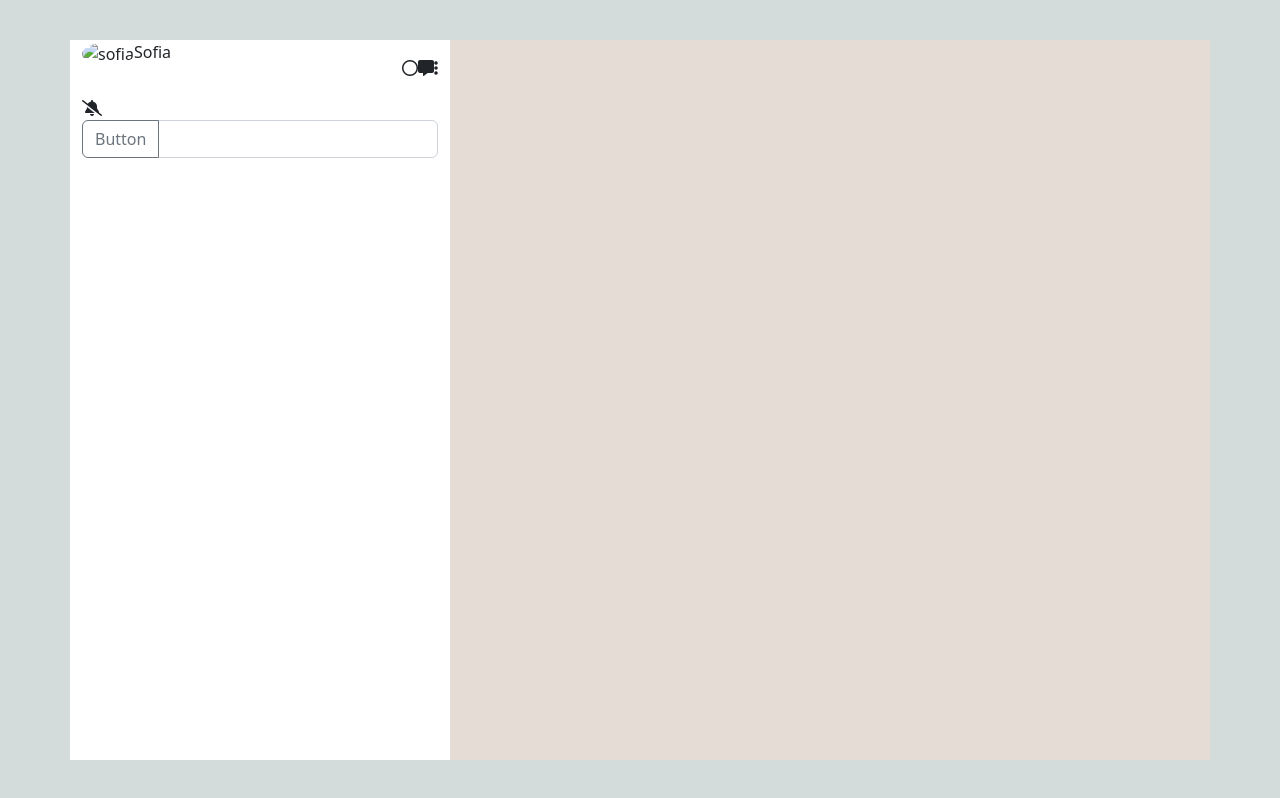
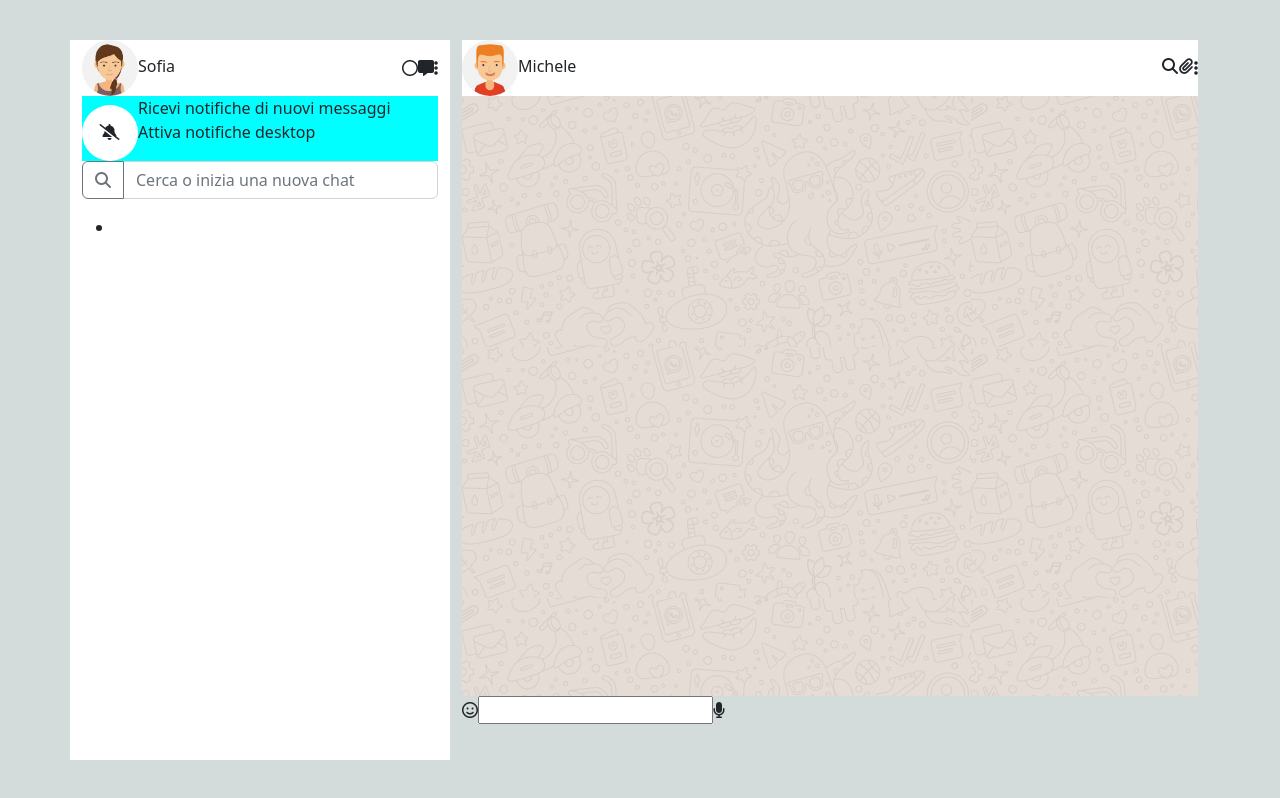
Before and after one commit to GabrieleSalati/vue-boolzapp, a plain HTML site: page index.html in a window 1280 px wide. Drawn offline with nearby package versions, Linux system fonts and the light colour scheme.

Commit message:
base graphics added

```diff
--- a/css/style.css
+++ b/css/style.css
@@ -1,3 +1,9 @@
+* {
+    margin: 0;
+    padding: 0;
+    box-sizing: border-box;
+}
+
 body {
     background-color: #d3dbdb;
     height: 100vh;
@@ -13,8 +19,7 @@ body {
     height: 90vh;
 }
 
-.chat {
-    background-color: #e4dcd5;
+.chatbox {
     height: 90vh;
 }
 
@@ -32,3 +37,29 @@ p {
     vertical-align: middle;
     line-height: 3.5rem;
 }
+
+.notifications {
+    background-color: aqua;
+}
+
+.fa-bell-slash {
+    padding-left: 1.1rem;
+    padding-top: 1.2rem;
+}
+
+.bell {
+    height: 3.5rem;
+    width: 3.5rem;
+    border-radius: 50%;
+    background-color: white;
+    display: inline-block;
+}
+
+.current-chat {
+    background-color: white;
+}
+
+.messages {
+    height: 75vh;
+    background-image: url(../img/mine.jpg)
+}
--- a/index.html
+++ b/index.html
@@ -50,20 +50,40 @@
                         </div>
                     </div>
                     <div class="notifications">
-                        <i class="fa-solid fa-bell-slash"></i>
+                        <div class="bell"><i class="fa-solid fa-bell-slash"></i></div>
+                        <p>Ricevi notifiche di nuovi messaggi <br> Attiva notifiche desktop</p>
                     </div>
                     <div class="input-group mb-3">
-                        <button class="btn btn-outline-secondary" type="button" id="button-addon1">Button</button>
-                        <input type="text" class="form-control" placeholder=""
+                        <button class="btn btn-outline-secondary" type="button" id="button-addon1"><i
+                                class="fa-solid fa-magnifying-glass"></i></button>
+                        <input type="text" class="form-control" placeholder="Cerca o inizia una nuova chat"
                             aria-label="Example text with button addon" aria-describedby="button-addon1">
                     </div>
                     <div>
                         <ul>
-
+                            <li></li>
                         </ul>
                     </div>
                 </div>
-                <div class="col-8 chat"></div>
+                <div class="col-8 chatbox">
+                    <div class="current-chat d-flex justify-content-between">
+                        <div>
+                            <img src="./img/avatar_1.jpg" alt="Michele">
+                            <p>Michele</p>
+                        </div>
+                        <div>
+                            <i class="fa-solid fa-magnifying-glass"></i>
+                            <i class="fa-solid fa-paperclip"></i>
+                            <i class="fa-solid fa-ellipsis-vertical profile-icons"></i>
+                        </div>
+                    </div>
+                    <div class="messages"></div>
+                    <div class="type-bar">
+                        <i class="fa-regular fa-face-smile"></i>
+                        <input type="text">
+                        <i class="fa-solid fa-microphone"></i>
+                    </div>
+                </div>
             </div>
         </div>
 
```
Also changed, not shown: img/avatar_1.jpg (added), img/avatar_io.jpg (added), img/mine.jpg (added).
